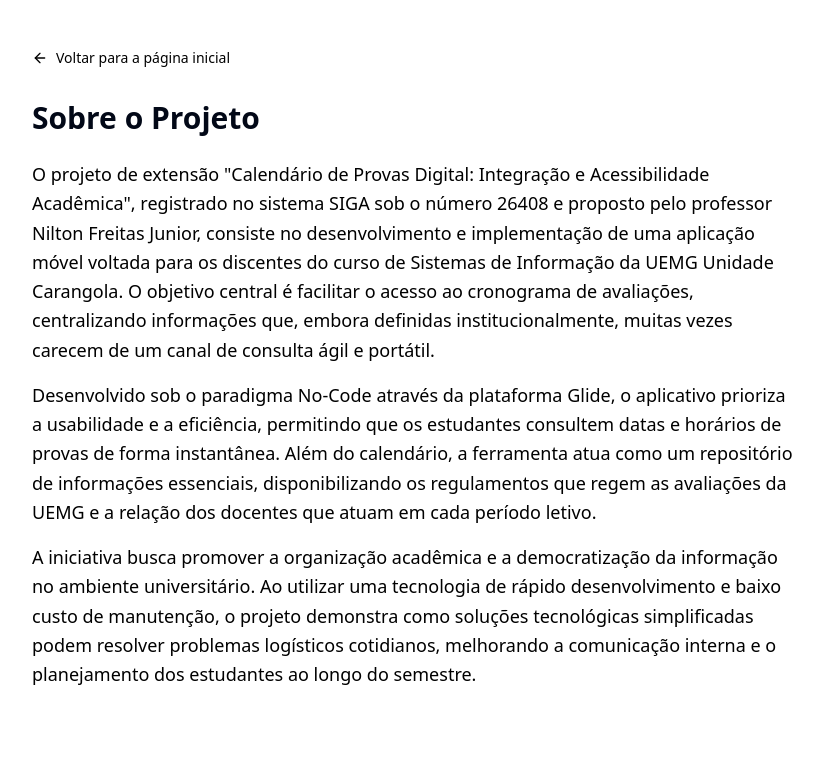
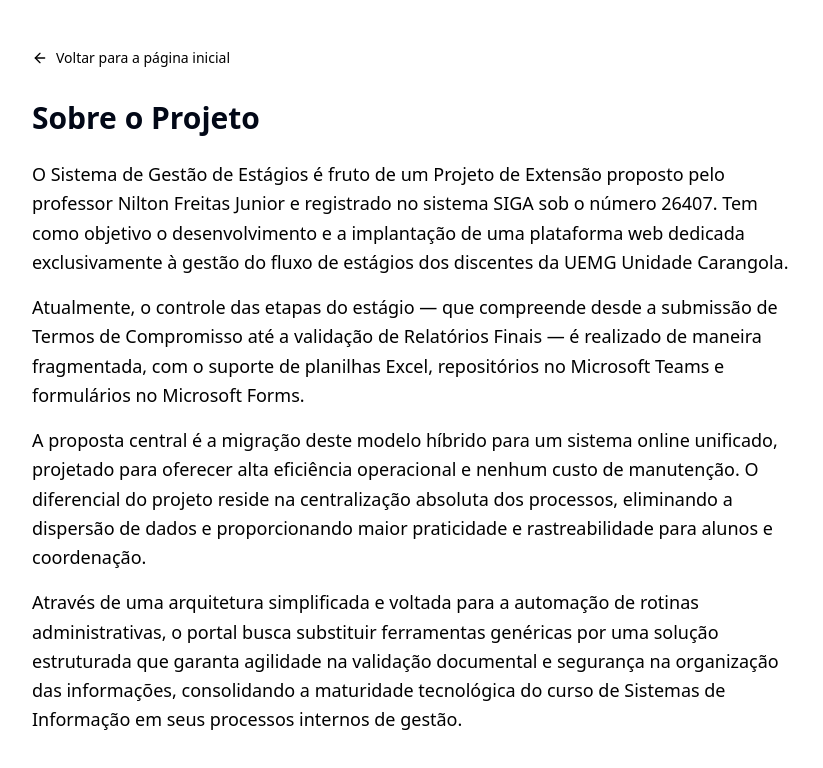
Before and after one commit to CursoSistemasUEMGCarangola/sge-uemg, a Next.js app: page /sobre in a window 1280 px wide. Shown: the top 768 px of the page, without its empty margins (224-1047 px from the left). Built offline with nearby package versions, Linux system fonts and the light colour scheme.

Commit message:
Revert "docs: atualiza informacoes do projeto de extensao na pagina sobre (SIGA 26408)"
This reverts commit 5b582c80e5c1cb9b36b79468e682654715a4877d.

```diff
--- a/src/app/sobre/page.tsx
+++ b/src/app/sobre/page.tsx
@@ -14,13 +14,16 @@ export default function SobrePage() {
 
                 <div className="prose prose-slate dark:prose-invert max-w-none">
                     <p className="text-lg leading-relaxed text-muted-foreground">
-                        O projeto de extensão "Calendário de Provas Digital: Integração e Acessibilidade Acadêmica", registrado no sistema SIGA sob o número 26408 e proposto pelo professor Nilton Freitas Junior, consiste no desenvolvimento e implementação de uma aplicação móvel voltada para os discentes do curso de Sistemas de Informação da UEMG Unidade Carangola. O objetivo central é facilitar o acesso ao cronograma de avaliações, centralizando informações que, embora definidas institucionalmente, muitas vezes carecem de um canal de consulta ágil e portátil.
+                        O Sistema de Gestão de Estágios é fruto de um Projeto de Extensão proposto pelo professor Nilton Freitas Junior e registrado no sistema SIGA sob o número 26407. Tem como objetivo o desenvolvimento e a implantação de uma plataforma web dedicada exclusivamente à gestão do fluxo de estágios dos discentes da UEMG Unidade Carangola.
                     </p>
                     <p className="text-lg leading-relaxed text-muted-foreground mt-4">
-                        Desenvolvido sob o paradigma No-Code através da plataforma Glide, o aplicativo prioriza a usabilidade e a eficiência, permitindo que os estudantes consultem datas e horários de provas de forma instantânea. Além do calendário, a ferramenta atua como um repositório de informações essenciais, disponibilizando os regulamentos que regem as avaliações da UEMG e a relação dos docentes que atuam em cada período letivo.
+                        Atualmente, o controle das etapas do estágio — que compreende desde a submissão de Termos de Compromisso até a validação de Relatórios Finais — é realizado de maneira fragmentada, com o suporte de planilhas Excel, repositórios no Microsoft Teams e formulários no Microsoft Forms.
                     </p>
                     <p className="text-lg leading-relaxed text-muted-foreground mt-4">
-                        A iniciativa busca promover a organização acadêmica e a democratização da informação no ambiente universitário. Ao utilizar uma tecnologia de rápido desenvolvimento e baixo custo de manutenção, o projeto demonstra como soluções tecnológicas simplificadas podem resolver problemas logísticos cotidianos, melhorando a comunicação interna e o planejamento dos estudantes ao longo do semestre.
+                        A proposta central é a migração deste modelo híbrido para um sistema online unificado, projetado para oferecer alta eficiência operacional e nenhum custo de manutenção. O diferencial do projeto reside na centralização absoluta dos processos, eliminando a dispersão de dados e proporcionando maior praticidade e rastreabilidade para alunos e coordenação.
+                    </p>
+                    <p className="text-lg leading-relaxed text-muted-foreground mt-4">
+                        Através de uma arquitetura simplificada e voltada para a automação de rotinas administrativas, o portal busca substituir ferramentas genéricas por uma solução estruturada que garanta agilidade na validação documental e segurança na organização das informações, consolidando a maturidade tecnológica do curso de Sistemas de Informação em seus processos internos de gestão.
                     </p>
                 </div>
             </div>
```
